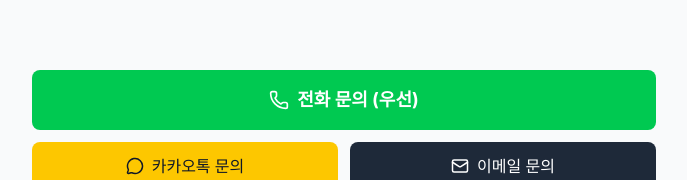
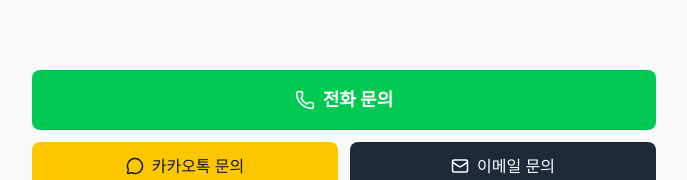
Before and after one commit to leedw80/dashboard, a React (Vite) app: page / in a window 1280 px wide. Shown: the part 242-422 px from the top of the page, without its empty margins (296-983 px from the left). Built offline with nearby package versions, Linux system fonts and the light colour scheme.

Commit message:
fix: 전화 문의 버튼 텍스트 수정

```diff
--- a/src/components/ContactButtons.jsx
+++ b/src/components/ContactButtons.jsx
@@ -8,7 +8,7 @@
         className="flex items-center justify-center gap-2 bg-green-500 hover:bg-green-600 text-white font-bold py-4 rounded-lg transition-colors text-lg"
       >
         <Phone size={20} />
-        전화 문의 (우선)
+        전화 문의
       </a>
       <div className="flex gap-3">
         <a
```
